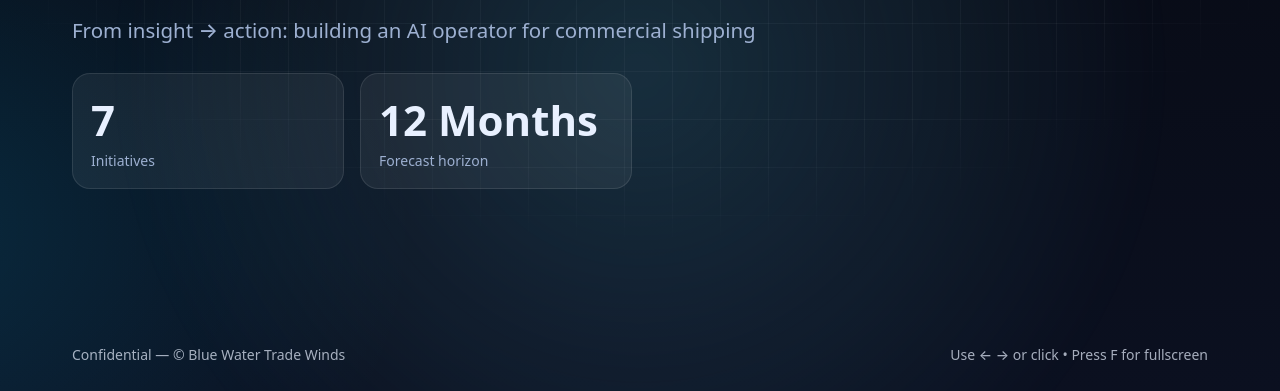
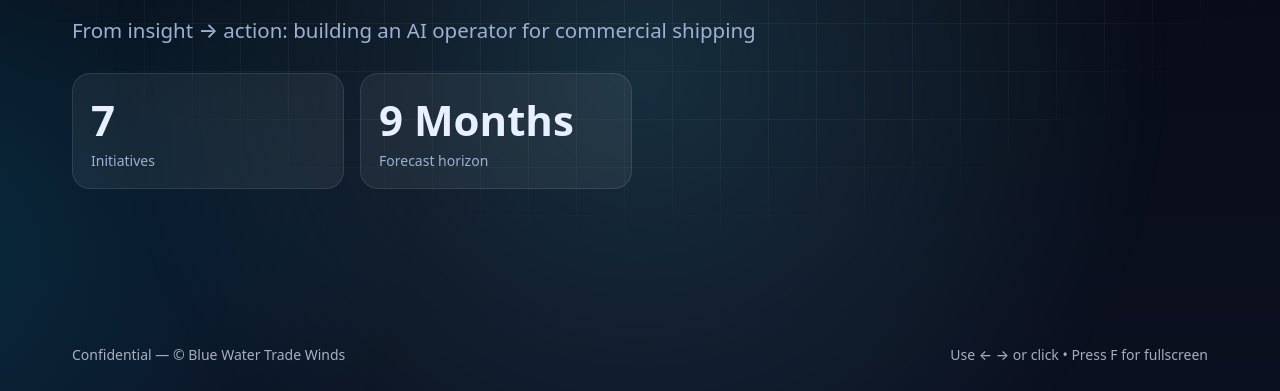
Before and after one commit to ankitsxn5143/boss_product_map, a plain HTML site: page index.html in a window 1280 px wide. Shown: the part 409-800 px from the top of the page. Drawn offline with Linux system fonts and the light colour scheme.

Commit message:
updated forecast horizon

```diff
--- a/index.html
+++ b/index.html
@@ -158,7 +158,7 @@
           <p class="subtitle">From insight → action: building an AI operator for commercial shipping</p>
           <div class="kpis">
             <div class="kpi"><div class="n">7</div><div class="l">Initiatives</div></div>
-            <div class="kpi"><div class="n">12 Months</div><div class="l">Forecast horizon</div></div>
+            <div class="kpi"><div class="n">9 Months</div><div class="l">Forecast horizon</div></div>
             <!-- <div class="kpi"><div class="n">24×7</div><div class="l">Autopilot readiness</div></div>
             <div class="kpi"><div class="n">⚡</div><div class="l">Low‑friction UX</div></div> -->
           </div>
```
